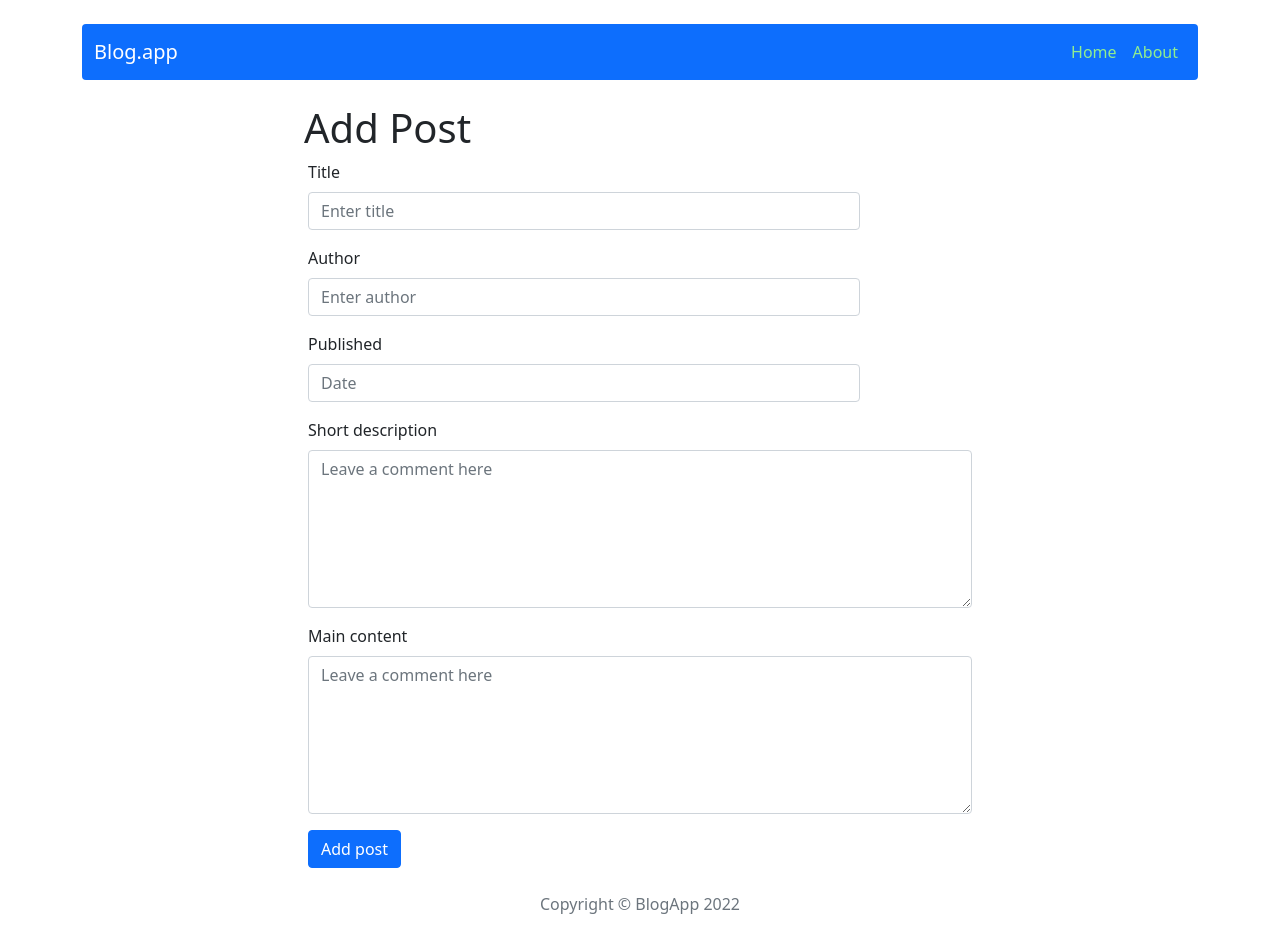
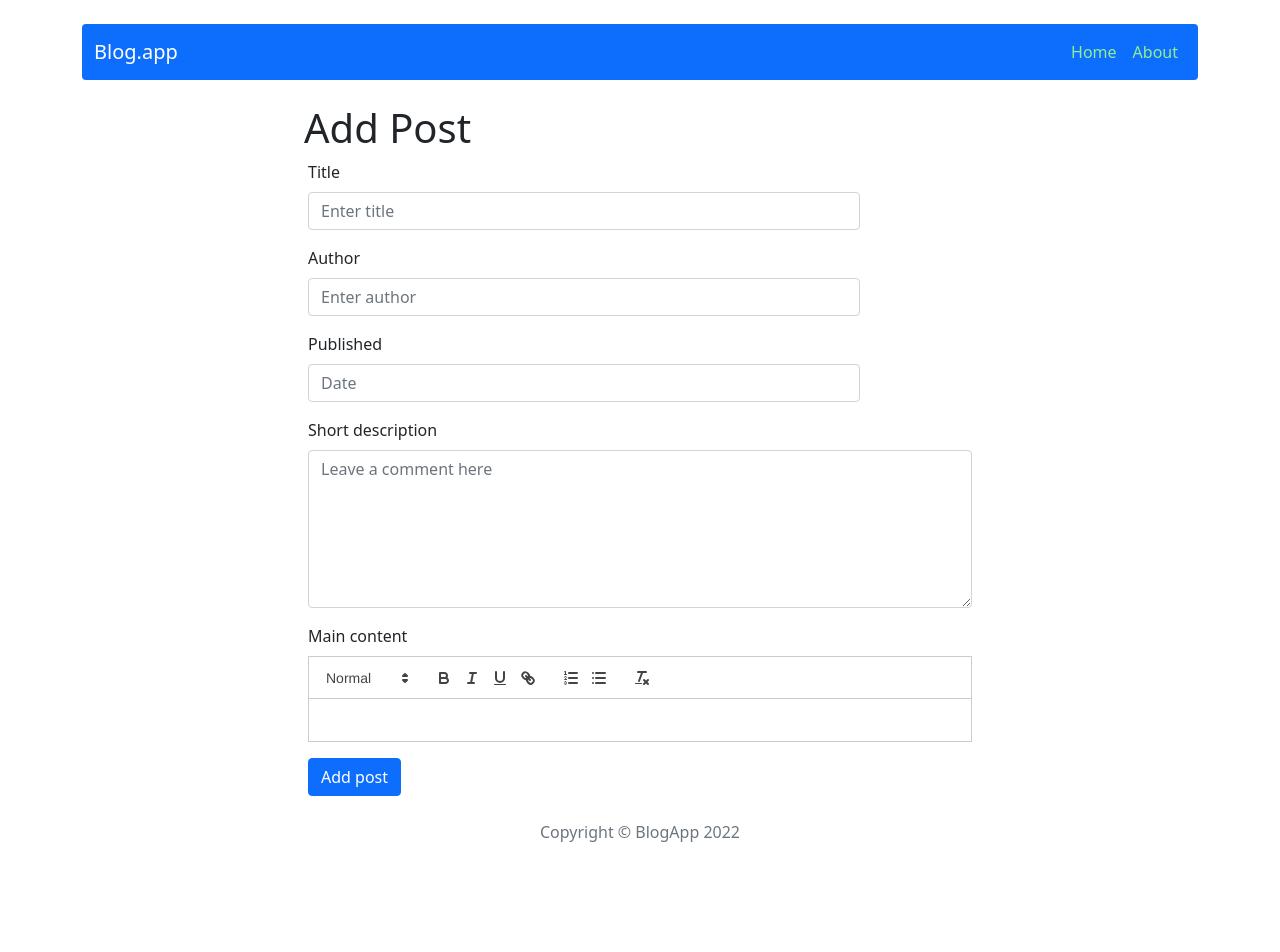
Before and after one commit to OlhaOvcharenko/crud_app, a React (Create React App) app: page /post/add in a window 1280 px wide. Shown: the top 952 px of the page. After the commit the page ends 884 px from the top, so only its background shows below. Built offline with nearby package versions, Linux system fonts and the light colour scheme.

Commit message:
install React Quill and add it to the element PostForm.js

```diff
--- a/package.json
+++ b/package.json
@@ -16,6 +16,7 @@
     "react-bootstrap": "2.8.0",
     "react-datepicker": "^4.18.0",
     "react-dom": "^18.2.0",
+    "react-quill": "^2.0.0",
     "react-redux": "8.1.2",
     "react-router-dom": "6.15.0",
     "react-scripts": "5.0.1",
--- a/src/components/features/PostForm/PostForm.js
+++ b/src/components/features/PostForm/PostForm.js
@@ -5,6 +5,8 @@ import  { Button } from "react-bootstrap";
 import { useState } from "react";
 import DatePicker from 'react-datepicker';
 import 'react-datepicker/dist/react-datepicker.css';
+import ReactQuill from "react-quill";
+import 'react-quill/dist/quill.snow.css';
 
 
 
@@ -60,14 +62,15 @@ const PostForm = ({ action, actionText, ... props}) => {
 
                     <Col lg={12} xs={12} md={10} className="px-1">
                         <Form.Group className="mb-3" controlId="floatingTextarea1">
+
                             <Form.Label>Short description</Form.Label>
                             <Form.Control as="textarea" rows={6} placeholder="Leave a comment here"
-                            value={shortDescription} onChange={e => setShortDescription(e.target.value)}/>
+                            value={shortDescription} onChange={e => setShortDescription(e.target.value)}>
+                            </Form.Control>
                         </Form.Group>
                         <Form.Group className="mb-3" controlId="floatingTextarea2">
                             <Form.Label>Main content</Form.Label>
-                            <Form.Control as="textarea" rows={6} placeholder="Leave a comment here"
-                            value={content} onChange={e => setContent(e.target.value)} />
+                            <ReactQuill theme="snow" value={content} onChange={e => setContent()} />
                         </Form.Group>
                     </Col>
 
```
Also changed, not shown: 1 other file (tests, documents, lock files or other folders).
